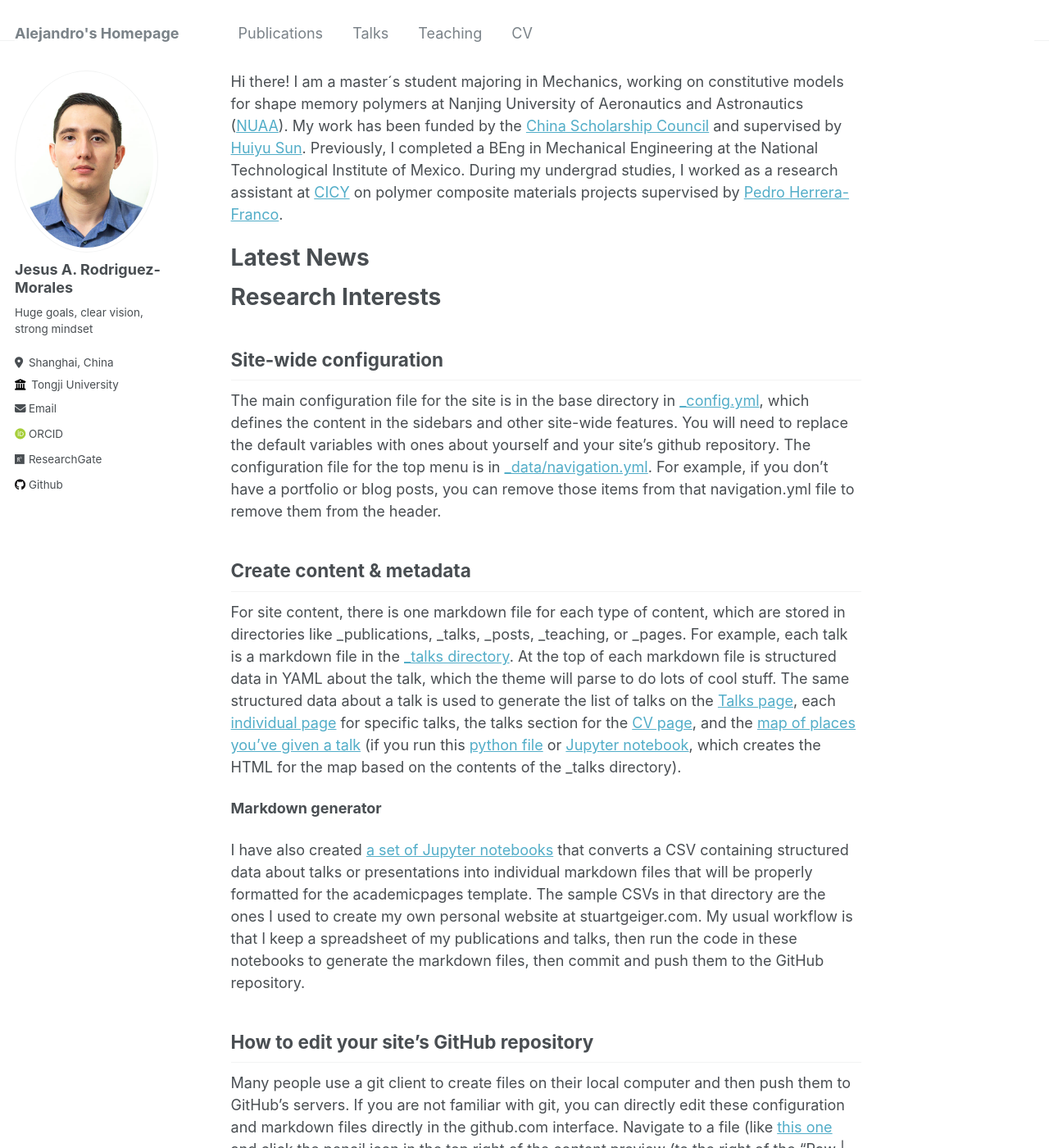
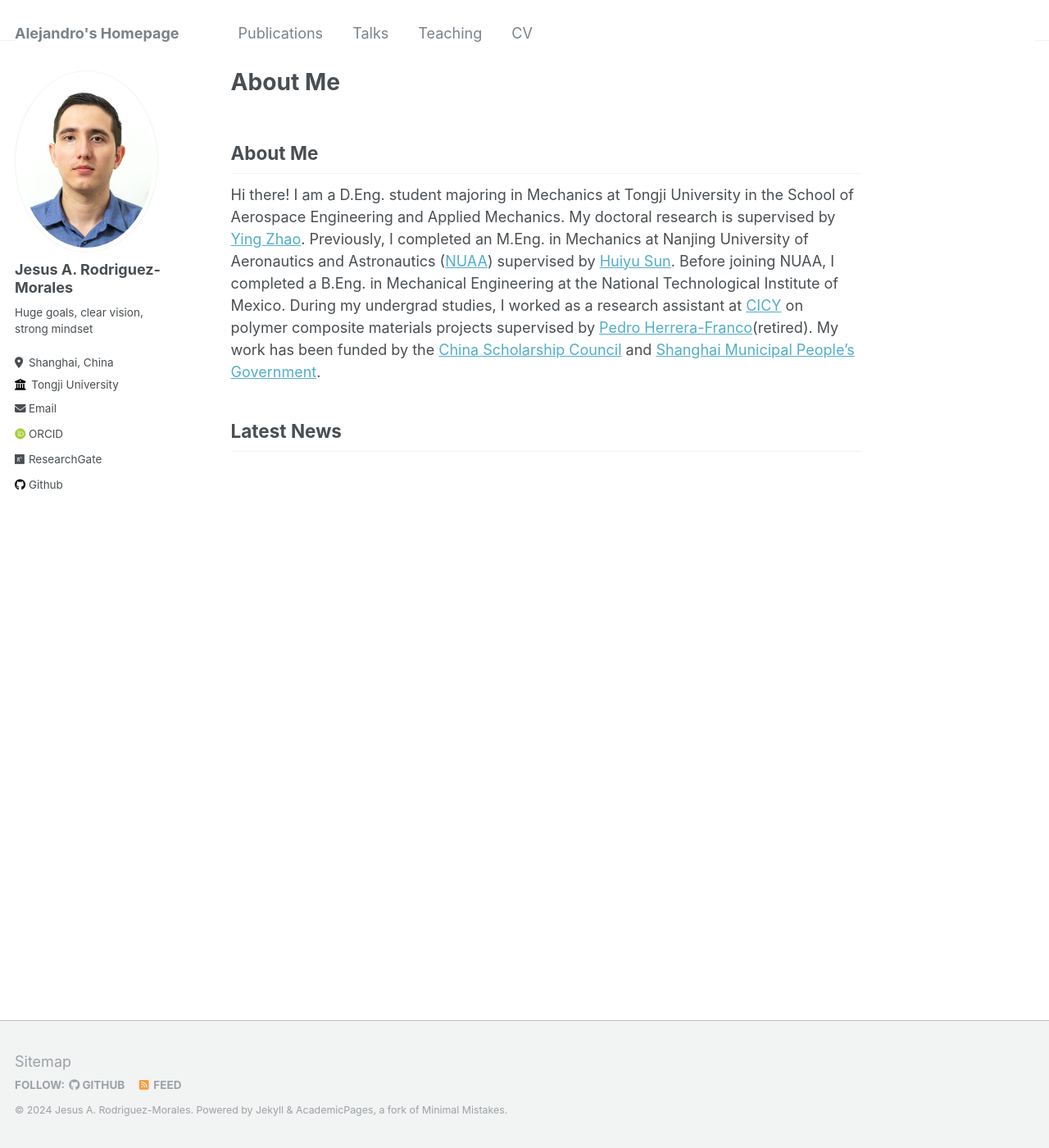
Before and after one commit to alex-rodriguez-m/alex-rodriguez-m.github.io, a Jekyll site: the page built from _pages/about.md, in a window 1280 px wide and 1400 px high. Shown: the whole window at 82% size. Built offline with Jekyll 4.4.1, drawn with Linux system fonts in a browser that asks for light colours; some web fonts are replaced; our own code applies the rules of GitHub Pages for plain Markdown files; some of the changed text lies outside the part shown.

Commit message:
Update about.md

```diff
--- a/_pages/about.md
+++ b/_pages/about.md
@@ -6,40 +6,10 @@ redirect_from:
   - /about/
   - /about.html
 ---
+## About Me
 
-Hi there! I am a master´s student majoring in Mechanics, working on constitutive models for shape memory polymers at Nanjing University of Aeronautics and Astronautics ([NUAA](http://nuaa.edu.cn/)). My work has been funded by the  [China Scholarship Council](https://www.campuschina.org/index.html) and supervised by [Huiyu Sun](http://faculty.nuaa.edu.cn/shy/en/index/18666/list/index.htm). Previously, I completed a BEng in Mechanical Engineering at the National Technological Institute of Mexico. During my undergrad studies, I worked as a research assistant at [CICY](https://www.cicy.mx/english) on polymer composite materials projects supervised by [Pedro Herrera-Franco](https://www.cicy.mx/english/materials-unit/resercher/pedro-jesus-herrera-franco).
+Hi there! I am a D.Eng. student majoring in Mechanics at Tongji University in the School of Aerospace Engineering and Applied Mechanics. My doctoral research is supervised by [Ying Zhao](http://www.yingzhaotj.cn/). Previously, I completed an M.Eng. in Mechanics
+at Nanjing University of Aeronautics and Astronautics ([NUAA](http://nuaa.edu.cn/)) supervised by [Huiyu Sun](http://faculty.nuaa.edu.cn/shy/en/index/18666/list/index.htm). Before joining NUAA, I completed a B.Eng. in Mechanical Engineering at the National Technological Institute of Mexico. During my undergrad studies, I worked as a research assistant at [CICY](https://www.cicy.mx/english) on polymer composite materials projects supervised by [Pedro Herrera-Franco](https://www.cicy.mx/english/materials-unit/resercher/pedro-jesus-herrera-franco)(retired). My work has been funded by the  [China Scholarship Council](https://www.campuschina.org/index.html) and [Shanghai Municipal People's Government](https://english.shanghai.gov.cn/en-ApplyforScholarships/index.html).
 
 
-Latest News
-======
-
-
-Research Interests
-======
-
-
-
-
-Site-wide configuration
-------
-The main configuration file for the site is in the base directory in [_config.yml](https://github.com/academicpages/academicpages.github.io/blob/master/_config.yml), which defines the content in the sidebars and other site-wide features. You will need to replace the default variables with ones about yourself and your site's github repository. The configuration file for the top menu is in [_data/navigation.yml](https://github.com/academicpages/academicpages.github.io/blob/master/_data/navigation.yml). For example, if you don't have a portfolio or blog posts, you can remove those items from that navigation.yml file to remove them from the header.
-
-Create content & metadata
-------
-For site content, there is one markdown file for each type of content, which are stored in directories like _publications, _talks, _posts, _teaching, or _pages. For example, each talk is a markdown file in the [_talks directory](https://github.com/academicpages/academicpages.github.io/tree/master/_talks). At the top of each markdown file is structured data in YAML about the talk, which the theme will parse to do lots of cool stuff. The same structured data about a talk is used to generate the list of talks on the [Talks page](https://academicpages.github.io/talks), each [individual page](https://academicpages.github.io/talks/2012-03-01-talk-1) for specific talks, the talks section for the [CV page](https://academicpages.github.io/cv), and the [map of places you've given a talk](https://academicpages.github.io/talkmap.html) (if you run this [python file](https://github.com/academicpages/academicpages.github.io/blob/master/talkmap.py) or [Jupyter notebook](https://github.com/academicpages/academicpages.github.io/blob/master/talkmap.ipynb), which creates the HTML for the map based on the contents of the _talks directory).
-
-**Markdown generator**
-
-I have also created [a set of Jupyter notebooks](https://github.com/academicpages/academicpages.github.io/tree/master/markdown_generator
-) that converts a CSV containing structured data about talks or presentations into individual markdown files that will be properly formatted for the academicpages template. The sample CSVs in that directory are the ones I used to create my own personal website at stuartgeiger.com. My usual workflow is that I keep a spreadsheet of my publications and talks, then run the code in these notebooks to generate the markdown files, then commit and push them to the GitHub repository.
-
-How to edit your site's GitHub repository
-------
-Many people use a git client to create files on their local computer and then push them to GitHub's servers. If you are not familiar with git, you can directly edit these configuration and markdown files directly in the github.com interface. Navigate to a file (like [this one](https://github.com/academicpages/academicpages.github.io/blob/master/_talks/2012-03-01-talk-1.md) and click the pencil icon in the top right of the content preview (to the right of the "Raw | Blame | History" buttons). You can delete a file by clicking the trashcan icon to the right of the pencil icon. You can also create new files or upload files by navigating to a directory and clicking the "Create new file" or "Upload files" buttons.
-
-Example: editing a markdown file for a talk
-![Editing a markdown file for a talk](/images/editing-talk.png)
-
-For more info
-------
-More info about configuring academicpages can be found in [the guide](https://academicpages.github.io/markdown/). The [guides for the Minimal Mistakes theme](https://mmistakes.github.io/minimal-mistakes/docs/configuration/) (which this theme was forked from) might also be helpful.
+## Latest News
```
